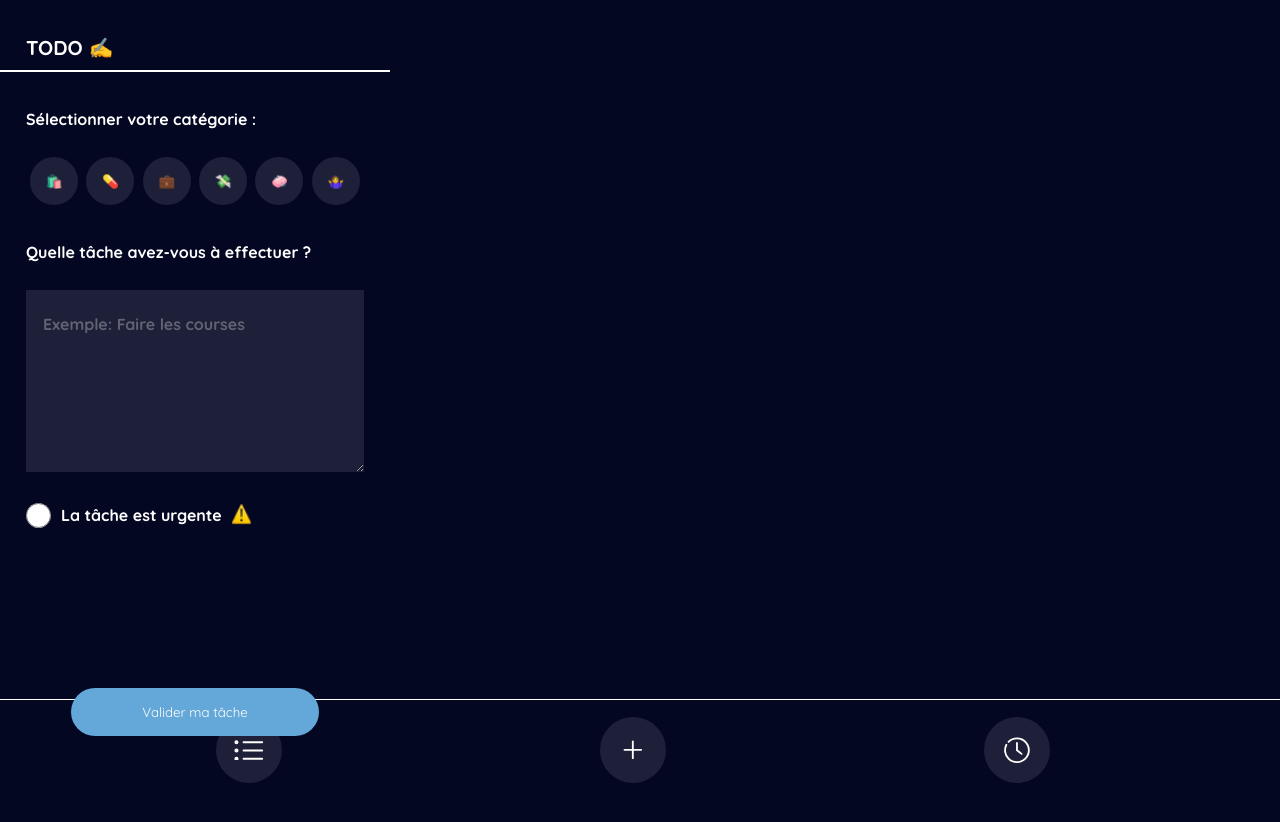
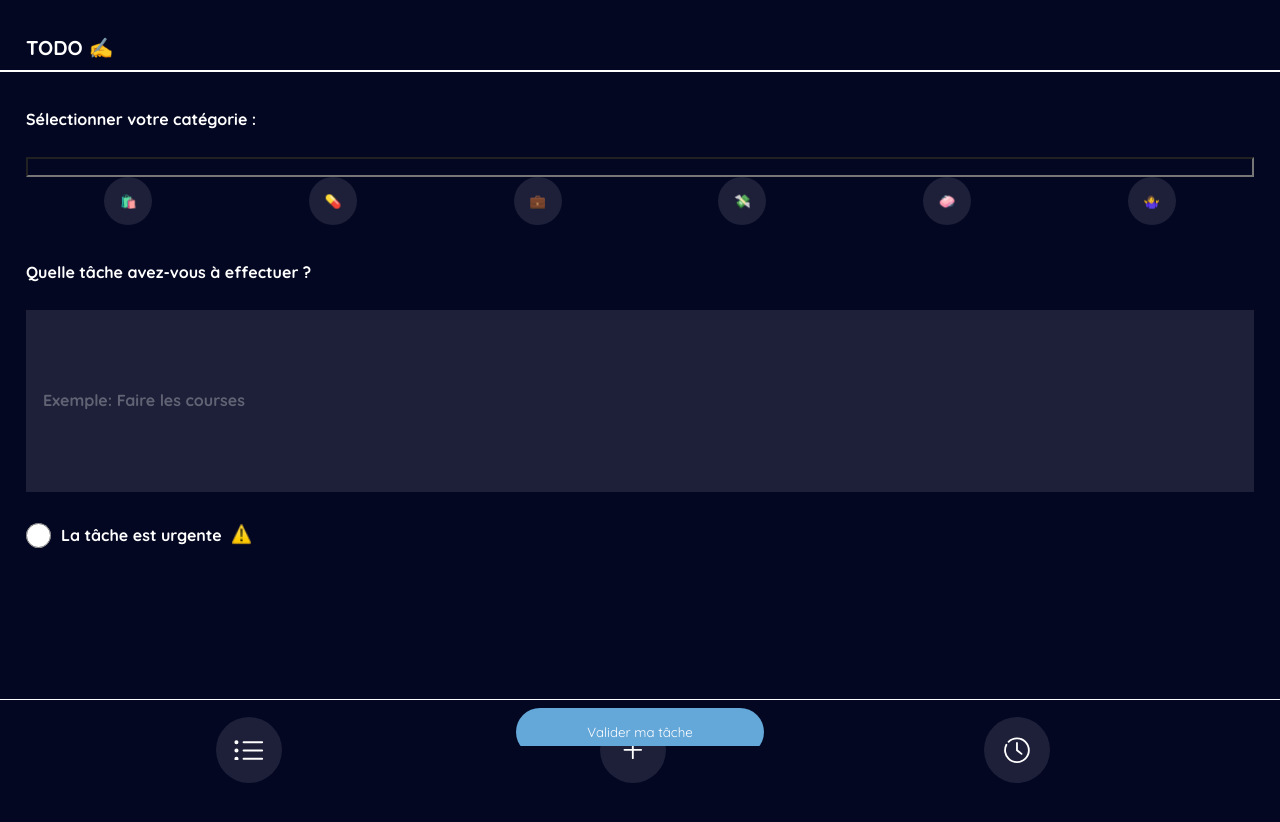
Before and after one commit to cpoiny/TODO, an Angular app in the folder TODO/: page /add in a window 1280 px wide. Shown: the top 822 px of the page. After the commit the page ends 800 px from the top, so only its background shows below. Built offline with nearby package versions, Linux system fonts and the light colour scheme.

Commit message:
ajout formulaire

```diff
--- a/TODO/src/app/app.component.html
+++ b/TODO/src/app/app.component.html
@@ -1,5 +1,5 @@
+<app-header class="header"></app-header>
 <main>
-        <app-header class="header"></app-header>
         <router-outlet></router-outlet>
-        <app-footer class="footer"></app-footer>
 </main>
+<app-footer class="footer"></app-footer>
--- a/TODO/src/app/pages/add/add.component.css
+++ b/TODO/src/app/pages/add/add.component.css
@@ -33,14 +33,14 @@
     background-color: var(--dark-blue);
 }
 
-textarea::placeholder {
+input::placeholder {
     padding: 24px 0 0 17px;
     font-size: 16px;
     font-weight: bold;
     color: rgba(255, 255, 255, .3)
 }
 
-textarea {
+.tache-a-remplir {
     margin-bottom: 31px;
 
 }
--- a/TODO/src/app/pages/add/add.component.html
+++ b/TODO/src/app/pages/add/add.component.html
@@ -1,7 +1,12 @@
+<!-- Formulaire -->
+
+<form [formGroup]="todoForm">
+
     <div class="container flex column">
 
-    <p class="titre style">Sélectionner votre catégorie :</p>
+        <label for="cat" class="titre style">Sélectionner votre catégorie :</label>
 
+        <input type="text" id="cat" formControlName="cat">
         <div class="flex categoryList">
             <div *ngFor="let category of listCategory">
                 <button class="category">{{category.content}}</button>
@@ -11,12 +16,9 @@
 
 
 
-    <!-- Formulaire -->
-
-    <form class="flex column" action="">
-    <label class="titre style" for="tacheToDO">Quelle tâche avez-vous à effectuer ?</label>
-    <textarea class="tache-a-remplir" placeholder="Exemple: Faire les courses"></textarea>
-
+    <div class="flex column">
+        <label class="titre style" for="todo">Quelle tâche avez-vous à effectuer ?</label>
+        <input type="text" id="todo" formControlName="todo" class="tache-a-remplir" placeholder="Exemple: Faire les courses">
         <!-- Option urgence de la taĉhe -->
          <div class="option flex">
 
@@ -26,7 +28,5 @@
 
         </div>
 
-    <button class="valider" type="submit">Valider ma tâche</button>
-    </form>
-
+        <button class="valider" type="submit" (click)="validate()">Valider ma tâche</button>
     </div>
--- a/TODO/src/app/pages/add/add.component.ts
+++ b/TODO/src/app/pages/add/add.component.ts
@@ -1,5 +1,5 @@
 import { Component } from '@angular/core';
-import { FormBuilder, FormGroup } from '@angular/forms';
+import { FormBuilder, FormGroup, Validators } from '@angular/forms';
 import { ICategory } from 'src/app/todo';
 import { CATEGORYLIST } from 'src/app/todoList.mock';
 
@@ -10,22 +10,34 @@ import { CATEGORYLIST } from 'src/app/todoList.mock';
 })
 export class AddComponent {
 
-// Déclarer la propriété FormGroup
-listCategory : ICategory[] = CATEGORYLIST;
+  // Déclarer la propriété FormGroup
+  listCategory: ICategory[] = CATEGORYLIST;
+  todoForm!: FormGroup;
+  // validationError: [] = [];
 
+  constructor(
+    private formBuilder: FormBuilder,
+  ) { }
 
-constructor(
-  public formBuilder : FormBuilder,
-) {}
+  ngOnInit() {
+    console.log("list", this.listCategory)
+    this.todoForm = this.formBuilder.group({
+      cat: [null, [Validators.required]],
+      todo: [null, [Validators.required]]
+    });
+    console.log(this.todoForm.value);
+  }
 
-ngOnInit(){
-  console.log("list", this.listCategory)
+  validate() {
+    // this.validationError = [];
+    if (this.todoForm.invalid) {
+      Object.keys(this.todoForm.controls).forEach((input) => {
+        const currentInput = this.todoForm.get(input);
+        console.log("currentInput", currentInput);
+        // if (currentInput && currentInput.status === "INVALID") {
+        //   this.validationError.push();
+        // }
+      });
+    }
+  }
 }
-
-
-
-
-
-
-
-}
--- a/TODO/src/styles.css
+++ b/TODO/src/styles.css
@@ -20,8 +20,3 @@
     --blue: #64A7D9;
     --green: #88E7A1;
 }
-
-body{
-    height : 100vh;
-    width: min(390px, 100%);
-}
```
Lines whose indentation alone changed are shown as unchanged.
